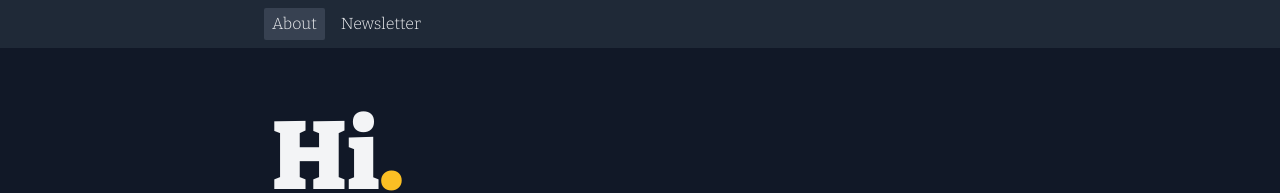
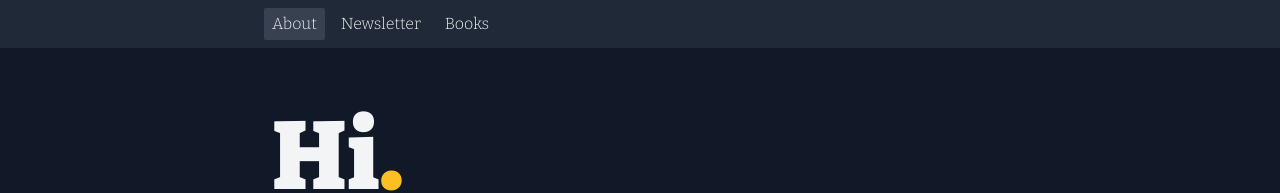
Before and after one commit to robinmetral/robinmetral.com, a Next.js app: page / in a window 1280 px wide. Shown: the top 193 px of the page. Built offline with nearby package versions, Linux system fonts and the light colour scheme.

Commit message:
Add Books page to nav

```diff
--- a/components/Nav.tsx
+++ b/components/Nav.tsx
@@ -9,6 +9,10 @@ const NAV_ITEMS = [
   {
     name: "Newsletter",
     url: "/newsletter",
+  },
+  {
+    name: "Books",
+    url: "/books",
   },
 ];
 
```
